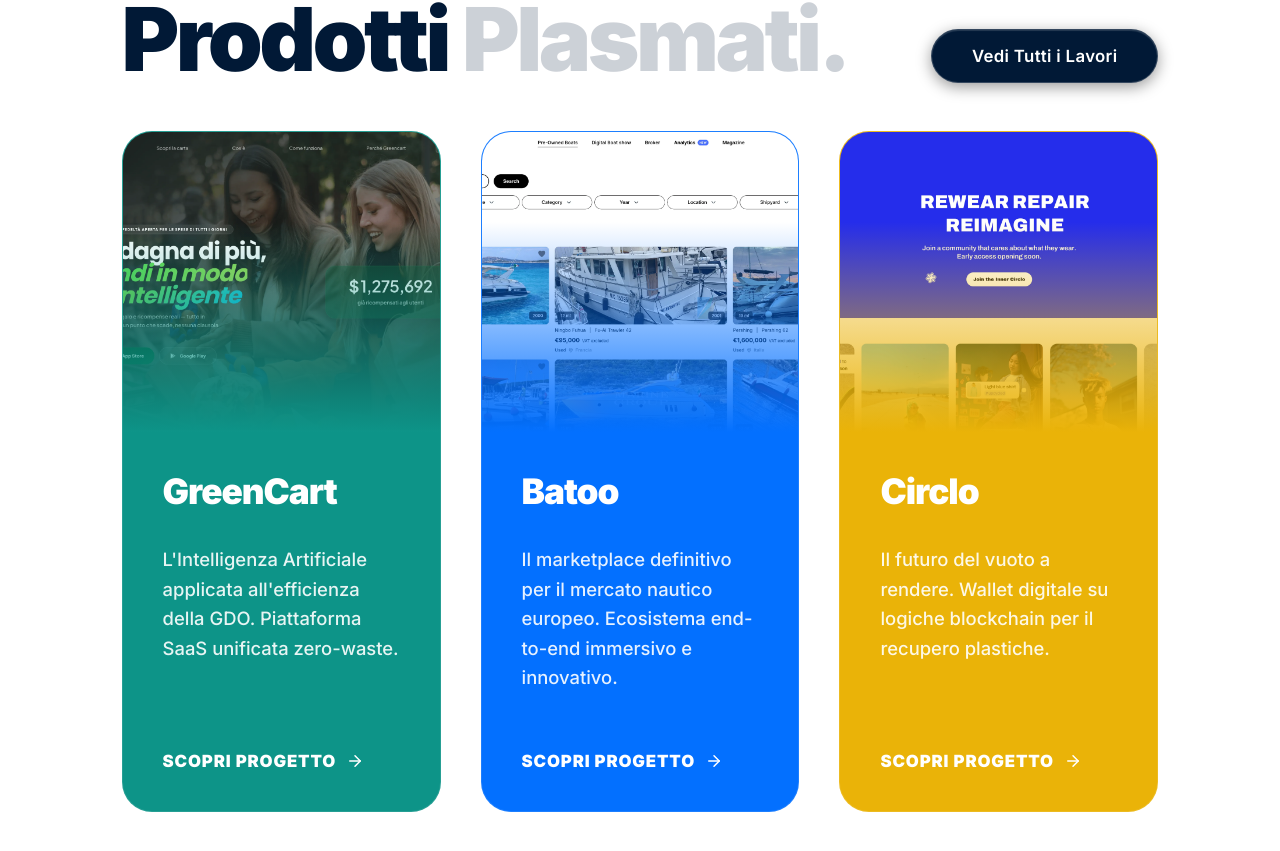
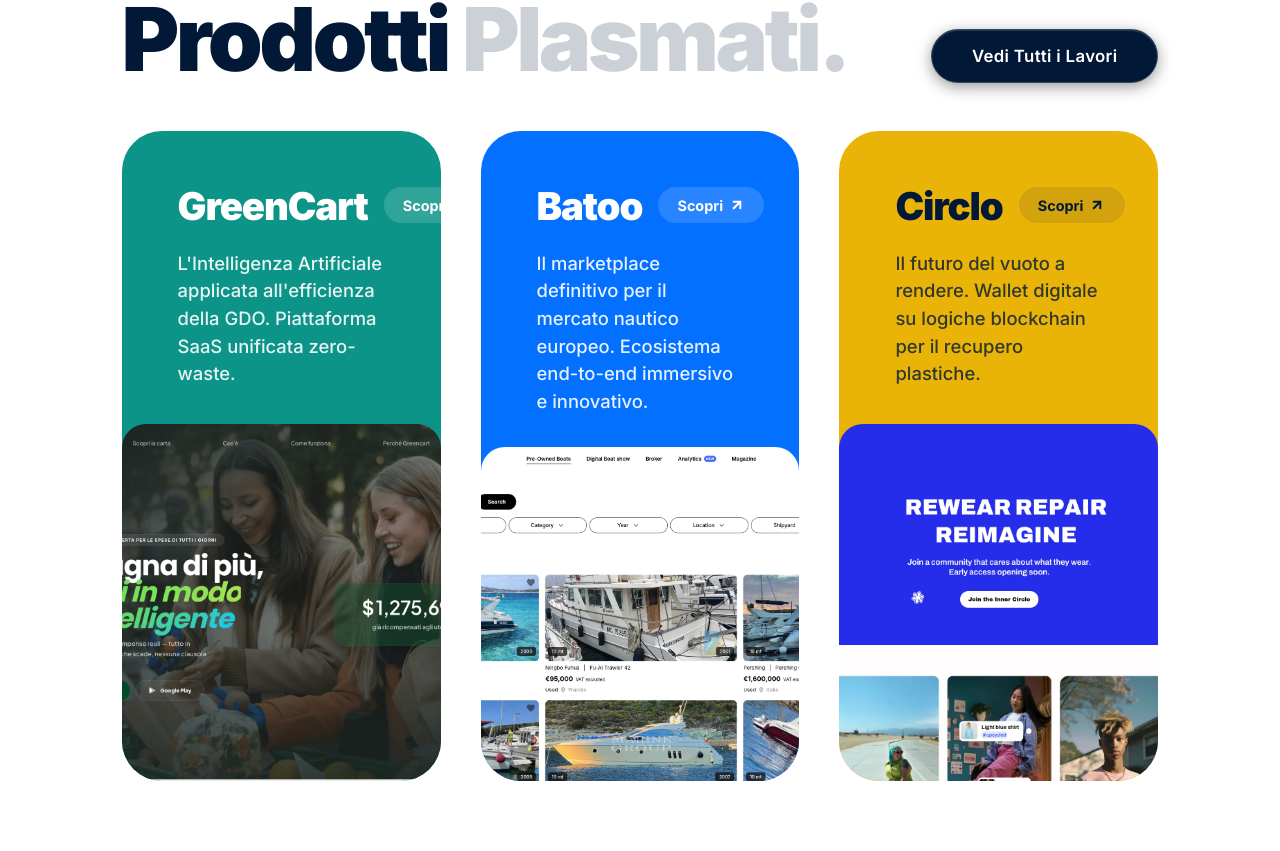
Before and after one commit to giorgior96/linfa_landing, a React (Vite) app: page / in a window 1280 px wide. Shown: the part 4237-5088 px from the top of the page. Built offline with nearby package versions, Linux system fonts and the light colour scheme.

Commit message:
style: replicate Bending Spoons brutalist card layout for portfolio teasers with bottom-aligned rounded images and extreme color blocks

```diff
--- a/src/App.jsx
+++ b/src/App.jsx
@@ -543,18 +543,21 @@ const featuredProjects = [
     desc: "L'Intelligenza Artificiale applicata all'efficienza della GDO. Piattaforma SaaS unificata zero-waste.",
     image: "/portfolio/greencart_desktop.webp",
     brandColor: "13, 148, 136", // #0d9488 RGB
+    textColor: "#ffffff"
   },
   {
     title: "Batoo",
     desc: "Il marketplace definitivo per il mercato nautico europeo. Ecosistema end-to-end immersivo e innovativo.",
     image: "/portfolio/batoo.webp",
     brandColor: "3, 112, 255", // #0370FF RGB
+    textColor: "#ffffff"
   },
   {
     title: "Circlo",
     desc: "Il futuro del vuoto a rendere. Wallet digitale su logiche blockchain per il recupero plastiche.",
     image: "/portfolio/circlo_desktop.webp",
     brandColor: "234, 179, 8", // #eab308 RGB
+    textColor: "#011936"
   }
 ];
 
@@ -582,30 +585,40 @@ const PortfolioHomeTeaser = () => {
                style={{
                  position: 'relative',
                  overflow: 'hidden',
-                 borderRadius: '30px',
+                 borderRadius: '40px',
                  backgroundColor: `rgb(${proj.brandColor})`,
-                 border: `1px solid rgba(255, 255, 255, 0.1)`,
                  display: 'flex',
                  flexDirection: 'column',
-                 height: '100%',
+                 height: isMobile ? '550px' : '650px',
                  transition: 'all 0.4s'
                }}
-               whileHover={{ y: -10, boxShadow: `0 20px 40px rgba(${proj.brandColor}, 0.5)`, border: `1px solid rgba(255, 255, 255, 0.3)` }}
+               whileHover={{ y: -10, boxShadow: `0 20px 40px rgba(${proj.brandColor}, 0.5)` }}
              >
-               <div style={{ height: '300px', width: '100%', position: 'relative', overflow: 'hidden' }}>
-                 <div style={{ position: 'absolute', top: 0, left: 0, width: '100%', height: '100%', background: `linear-gradient(to bottom, transparent 30%, rgb(${proj.brandColor}))` }} />
-                 <img src={proj.image} alt={proj.title} style={{ width: '100%', height: '100%', objectFit: 'cover' }} />
+               <div style={{ padding: isMobile ? '2rem' : '3.5rem 3.5rem 2rem 3.5rem', display: 'flex', flexDirection: 'column' }}>
+                 <div style={{ display: 'flex', justifyContent: 'space-between', alignItems: 'flex-start', marginBottom: '1.5rem', gap: '1rem' }}>
+                   <h3 style={{ fontSize: 'clamp(2rem, 3vw, 2.5rem)', fontWeight: 900, letterSpacing: '-0.03em', color: proj.textColor, margin: 0, lineHeight: 1 }}>{proj.title}</h3>
+                   <Link to="/portfolio" style={{
+                     padding: '0.6rem 1.2rem',
+                     backgroundColor: proj.textColor === '#011936' ? 'rgba(1, 25, 54, 0.1)' : 'rgba(255,255,255,0.15)',
+                     borderRadius: '100px',
+                     color: proj.textColor,
+                     fontWeight: 700,
+                     display: 'flex',
+                     alignItems: 'center',
+                     textDecoration: 'none',
+                     fontSize: '0.9rem',
+                     flexShrink: 0
+                   }}>
+                     Scopri <ArrowRight size={16} strokeWidth={3} style={{ marginLeft: '6px', transform: 'rotate(-45deg)' }} />
+                   </Link>
+                 </div>
+                 <p style={{ color: proj.textColor === '#011936' ? 'rgba(1, 25, 54, 0.8)' : 'rgba(255, 255, 255, 0.9)', fontSize: '1.15rem', lineHeight: 1.5, fontWeight: 500, margin: 0 }}>
+                   {proj.desc}
+                 </p>
                </div>
 
-               <div style={{ padding: isMobile ? '2rem' : '2.5rem', flex: 1, display: 'flex', flexDirection: 'column' }}>
-                 <h3 style={{ fontSize: '2.2rem', fontWeight: 900, letterSpacing: '-0.03em', color: '#ffffff', marginBottom: '1rem' }}>{proj.title}</h3>
-                 <p style={{ color: 'rgba(255, 255, 255, 0.9)', fontSize: '1.15rem', lineHeight: 1.6, fontWeight: 500 }}>{proj.desc}</p>
-
-                 <div style={{ marginTop: 'auto', paddingTop: '2.5rem' }}>
-                   <Link to="/portfolio" style={{ color: '#ffffff', fontWeight: 900, display: 'flex', alignItems: 'center', textDecoration: 'none', fontSize: '1.05rem', textTransform: 'uppercase', letterSpacing: '0.05em' }}>
-                     Scopri Progetto <ArrowRight size={18} style={{ marginLeft: '10px' }} />
-                   </Link>
-                 </div>
+               <div style={{ marginTop: 'auto', height: '55%', width: '100%', position: 'relative', overflow: 'hidden', borderTopLeftRadius: '24px', borderTopRightRadius: '24px' }}>
+                 <img src={proj.image} alt={proj.title} style={{ width: '100%', height: '100%', objectFit: 'cover', objectPosition: 'top' }} />
                </div>
              </motion.div>
           ))}
```
